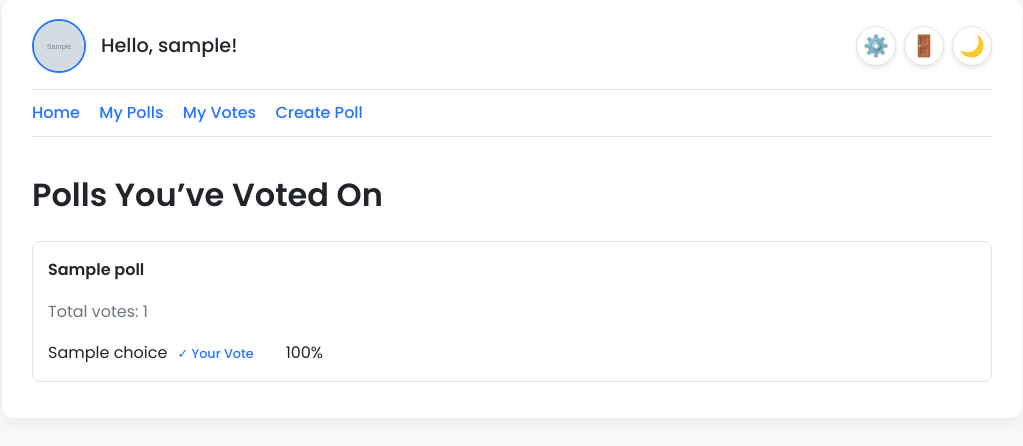
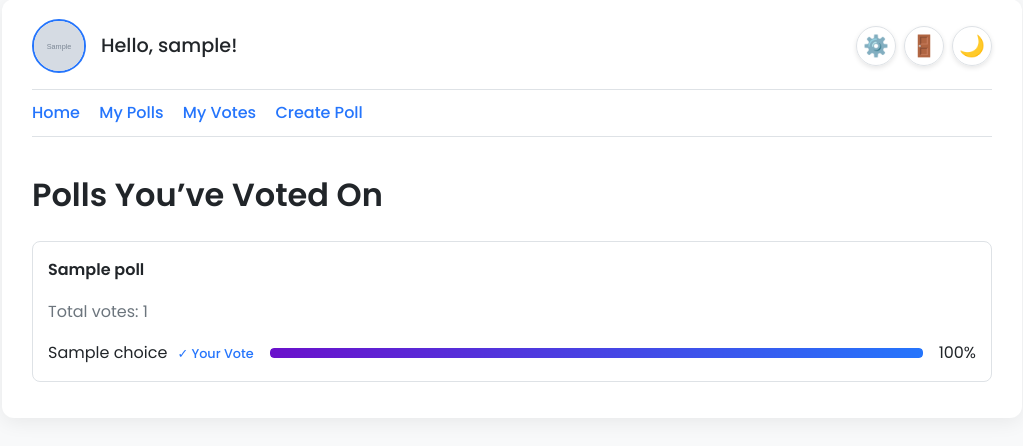
Before and after one commit to mikolajed/CommPolls, a Django app: page /votes/ in a window 1280 px wide. Shown: the part 21-467 px from the top of the page, without its empty margins (128-1151 px from the left). Run offline with Django 4.2, Linux system fonts and the light colour scheme; a user stored in the database is signed in; tables that the repository leaves empty hold one stand-in row (values such as "Sample post"); grey boxes marked "Sample" are stand-in pictures.

Commit message:
Fix styling of progress bars

```diff
--- a/comm_polls/static/comm_polls/themes/modern/_components.css
+++ b/comm_polls/static/comm_polls/themes/modern/_components.css
@@ -101,6 +101,15 @@
 .filter-actions {
     display: flex;
     gap: 0.5rem;
+}
+
+/* My Votes Page Item */
+.my-votes-item {
+    background: var(--card-bg);
+    border: 1px solid var(--border-color);
+    padding: 15px;
+    border-radius: 8px;
+    margin-bottom: 1rem;
 }
 
 /* Poll List */
--- a/comm_polls/templates/comm_polls/my_votes.html
+++ b/comm_polls/templates/comm_polls/my_votes.html
@@ -8,7 +8,7 @@
     {% if user_votes %}
         <ul class="poll-list">
             {% for vote in user_votes %}
-                <li class="poll-list-item">
+                <li class="my-votes-item">
                     <div class="poll-results-container">
                         <div class="poll-results-header">
                             <strong>{{ vote.poll.name }}</strong>
```
